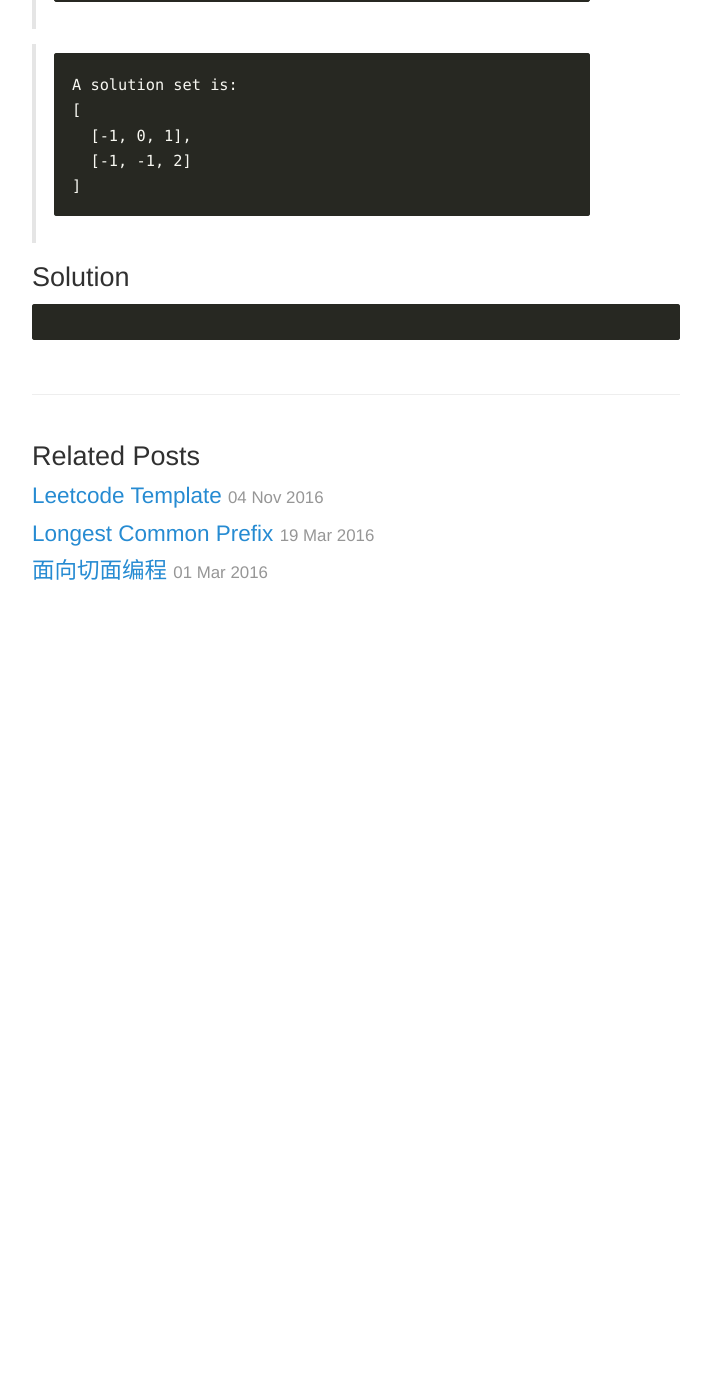
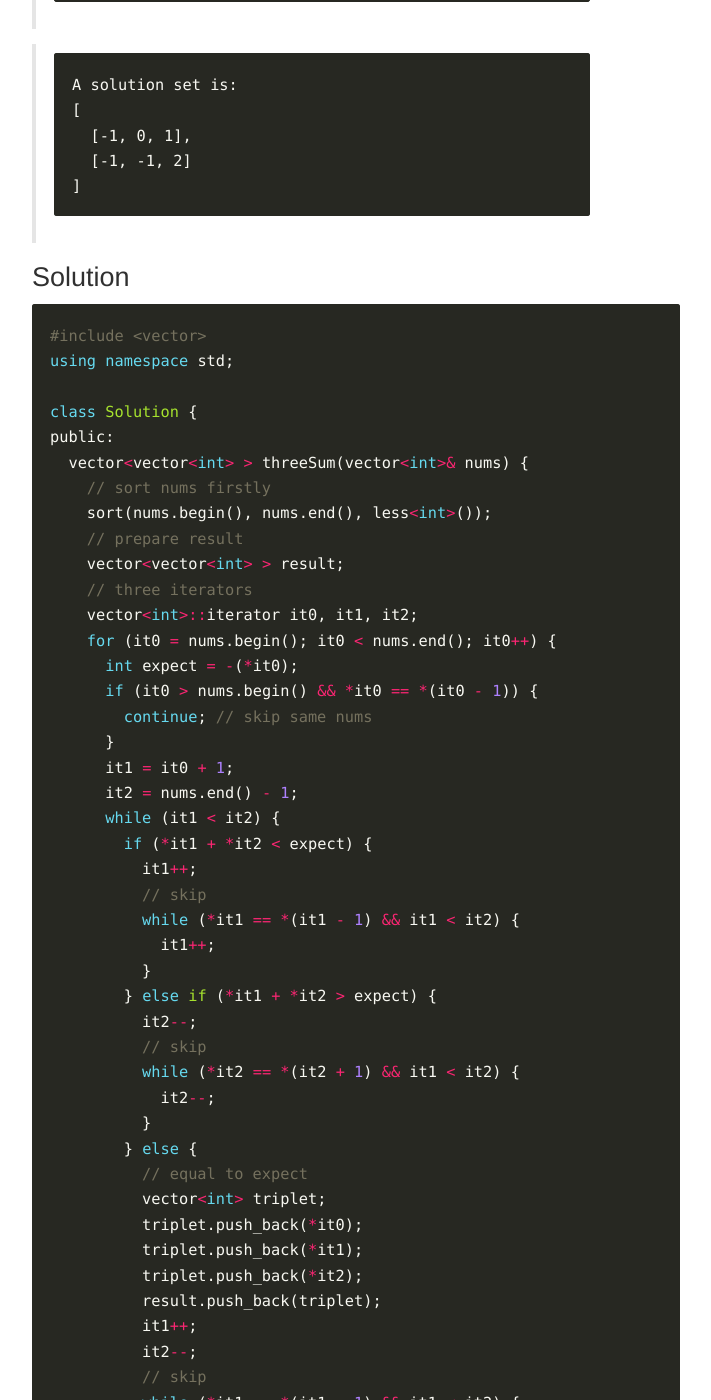
Before and after one commit to skylerlee/codelet, a Jekyll site: the page built from _posts/2016-04-02-3sum.md, in a window 1280 px wide and 1400 px high, scrolled down 508 px. Shown: the whole window, without its empty margins (284-995 px from the left). Built offline with Jekyll 4.4.1, drawn with Linux system fonts in a browser that asks for light colours; before the commit the page ends 1138 px from its top, so only the background shows below that; some of the changed text lies outside the part shown.

Commit message:
Update post

````diff
--- a/_posts/2016-04-02-3sum.md
+++ b/_posts/2016-04-02-3sum.md
@@ -29,4 +29,86 @@ Solution
 --------
 
 ```cpp
+#include <vector>
+using namespace std;
+
+class Solution {
+public:
+  vector<vector<int> > threeSum(vector<int>& nums) {
+    // sort nums firstly
+    sort(nums.begin(), nums.end(), less<int>());
+    // prepare result
+    vector<vector<int> > result;
+    // three iterators
+    vector<int>::iterator it0, it1, it2;
+    for (it0 = nums.begin(); it0 < nums.end(); it0++) {
+      int expect = -(*it0);
+      if (it0 > nums.begin() && *it0 == *(it0 - 1)) {
+        continue; // skip same nums
+      }
+      it1 = it0 + 1;
+      it2 = nums.end() - 1;
+      while (it1 < it2) {
+        if (*it1 + *it2 < expect) {
+          it1++;
+          // skip
+          while (*it1 == *(it1 - 1) && it1 < it2) {
+            it1++;
+          }
+        } else if (*it1 + *it2 > expect) {
+          it2--;
+          // skip
+          while (*it2 == *(it2 + 1) && it1 < it2) {
+            it2--;
+          }
+        } else {
+          // equal to expect
+          vector<int> triplet;
+          triplet.push_back(*it0);
+          triplet.push_back(*it1);
+          triplet.push_back(*it2);
+          result.push_back(triplet);
+          it1++;
+          it2--;
+          // skip
+          while (*it1 == *(it1 - 1) && it1 < it2) {
+            it1++;
+          }
+          while (*it2 == *(it2 + 1) && it1 < it2) {
+            it2--;
+          }
+        }
+      }
+    }
+    return result;
+  }
+};
 ```
+
+Test Cases
+----------
+
+```cpp
+Solution sol;
+
+TEST(Main, Case1) {
+  vector<int> vec;
+  // [-1, 0, 1, 2, -1, -4]
+  vec.push_back(-1);
+  vec.push_back(0);
+  vec.push_back(1);
+  vec.push_back(2);
+  vec.push_back(-1);
+  vec.push_back(-4);
+  vector<vector<int> > r = sol.threeSum(vec);
+  // [-1, 0, 1]
+  // [-1, -1, 2]
+  EXPECT_EQ(r.size(), 2);
+  EXPECT_EQ(r[0][0], -1);
+  EXPECT_EQ(r[0][1], -1);
+  EXPECT_EQ(r[0][2], 2);
+  EXPECT_EQ(r[1][0], -1);
+  EXPECT_EQ(r[1][1], 0);
+  EXPECT_EQ(r[1][2], 1);
+}
+```
````
